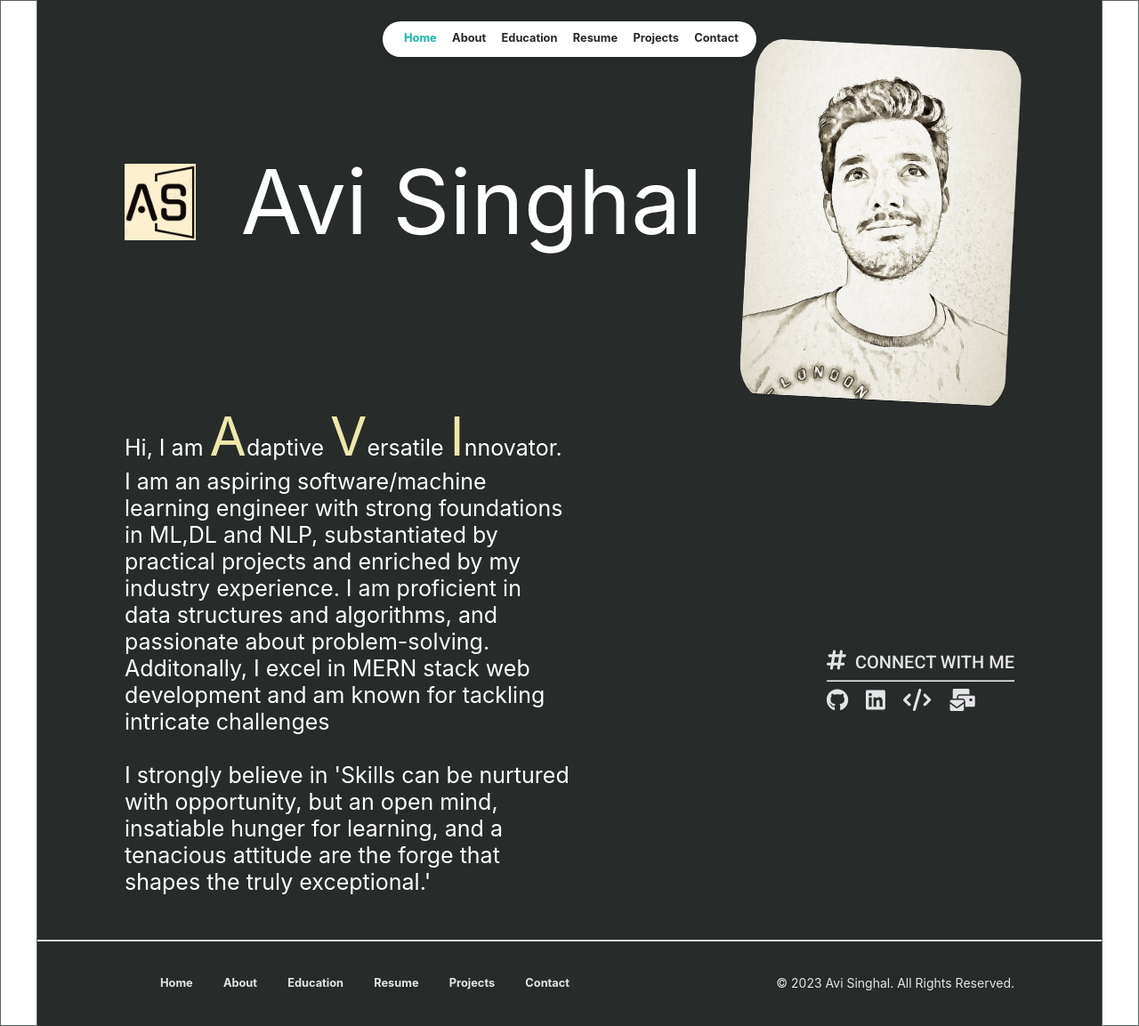
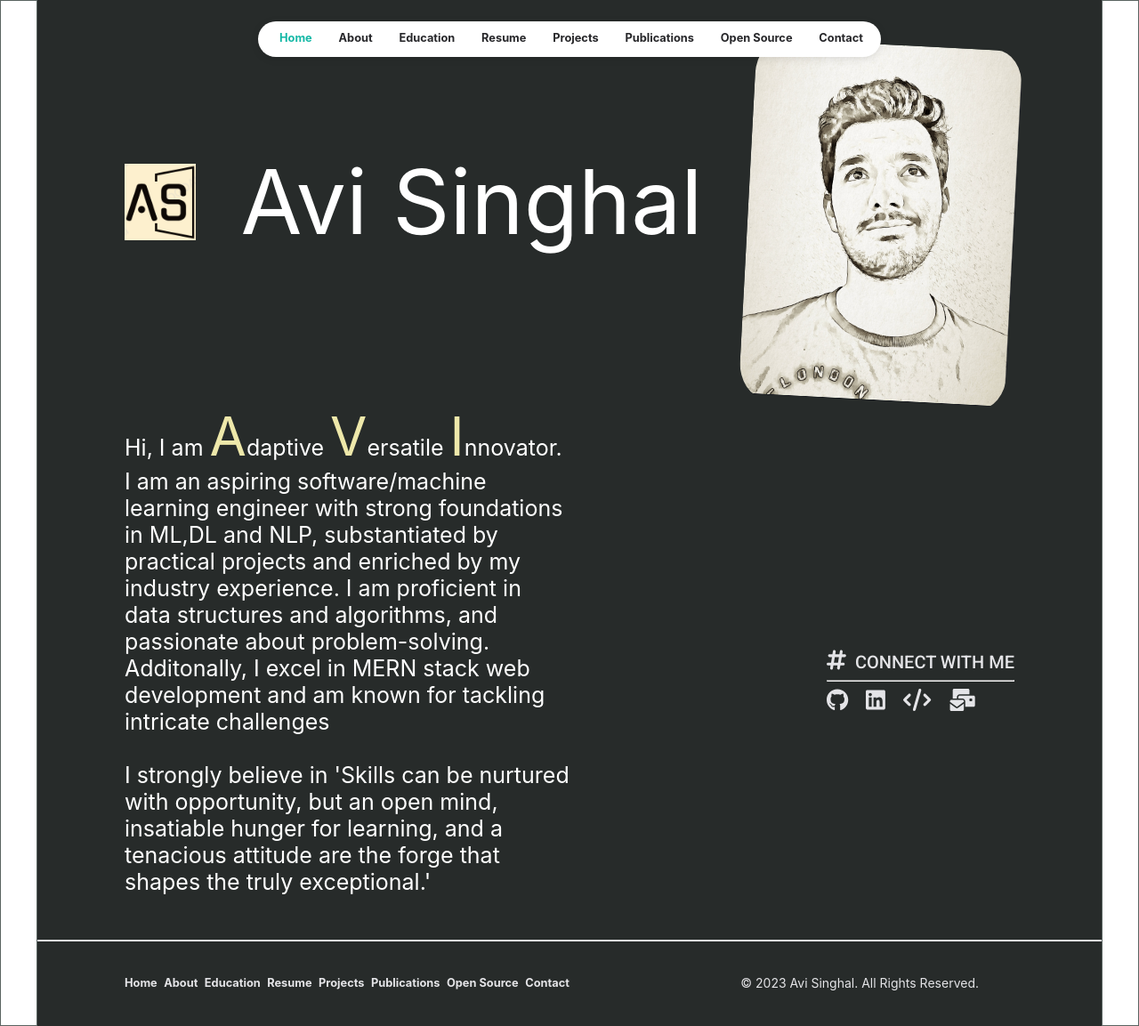
Before and after one commit to avisinghal6/avisinghal.github.io, a React (Create React App) app in the folder portfolio/: page / in a window 1280 px wide. Shown: the whole page at 89% size. Built offline with nearby package versions, Linux system fonts and the light colour scheme.

Commit message:
updated footer

```diff
--- a/portfolio/src/App.css
+++ b/portfolio/src/App.css
@@ -69,9 +69,9 @@
 
 .page-footer {
 	position: block;
-  max-width: 1000px;
+  	max-width: 1000px;
 	margin: 0 auto;
-  align-items: center;
+ 	align-items: center;
 }
 
 .page-footer::before {
--- a/portfolio/src/components/common/footer.js
+++ b/portfolio/src/components/common/footer.js
@@ -25,6 +25,12 @@ const Footer = () => {
 							<Link to="/projects">Projects</Link>
 						</li>
 						<li className="footer-nav-link-item">
+							<Link to="/publications">Publications</Link>
+						</li>
+						<li className="footer-nav-link-item">
+							<Link to="/open_source">Open Source</Link>
+						</li>
+						<li className="footer-nav-link-item">
 							<Link to="/contact">Contact</Link>
 						</li>
 					</ul>
--- a/portfolio/src/components/common/navbar.js
+++ b/portfolio/src/components/common/navbar.js
@@ -59,6 +59,24 @@ const NavBar = (props) => {
 							</li>
 							<li
 								className={
+									active === "publications"
+										? "nav-item active"
+										: "nav-item"
+								}
+							>
+								<Link to="/publications">Publications</Link>
+							</li>
+							<li
+								className={
+									active === "open source"
+										? "nav-item active"
+										: "nav-item"
+								}
+							>
+								<Link to="/open_source">Open Source</Link>
+							</li>
+							<li
+								className={
 									active === "contact"
 										? "nav-item active"
 										: "nav-item"
--- a/portfolio/src/styles/footer.css
+++ b/portfolio/src/styles/footer.css
@@ -6,6 +6,7 @@
 	margin-top: 50px;
 	padding-bottom: 25px;
 	align-items: center;
+	width:100%;
 }
 
 .footer-links,
@@ -14,8 +15,8 @@
 }
 
 .footer-links {
-	/* margin-left: -40px; */
-	display: flex;
+	margin-left: -40px;
+	/* display: flex; */
 	justify-content: center;
 	align-items: center;
 }
--- a/portfolio/src/styles/navbar.css
+++ b/portfolio/src/styles/navbar.css
@@ -17,7 +17,7 @@
 }
 
 .nav-background {
-	width: 420px;
+	width: 700px;
 	height: 40px;
 	padding-left: 0%;
 	padding-right: 0%;
```
